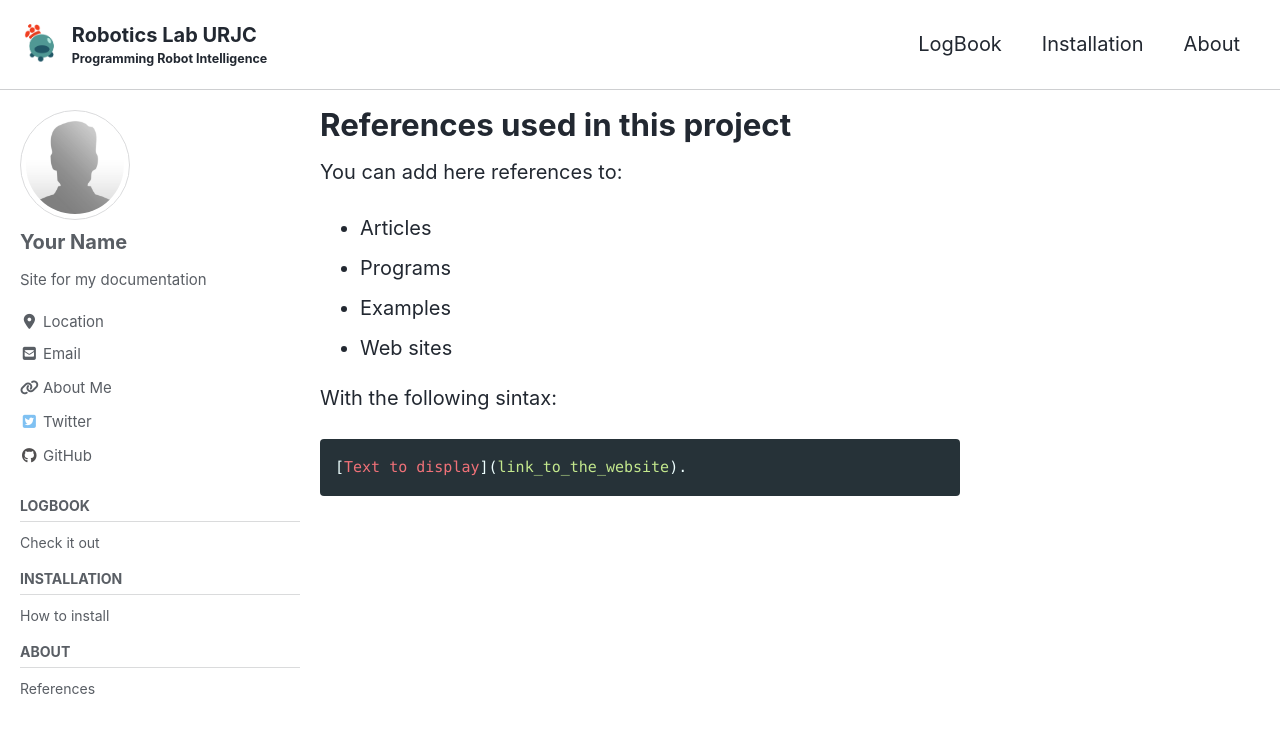
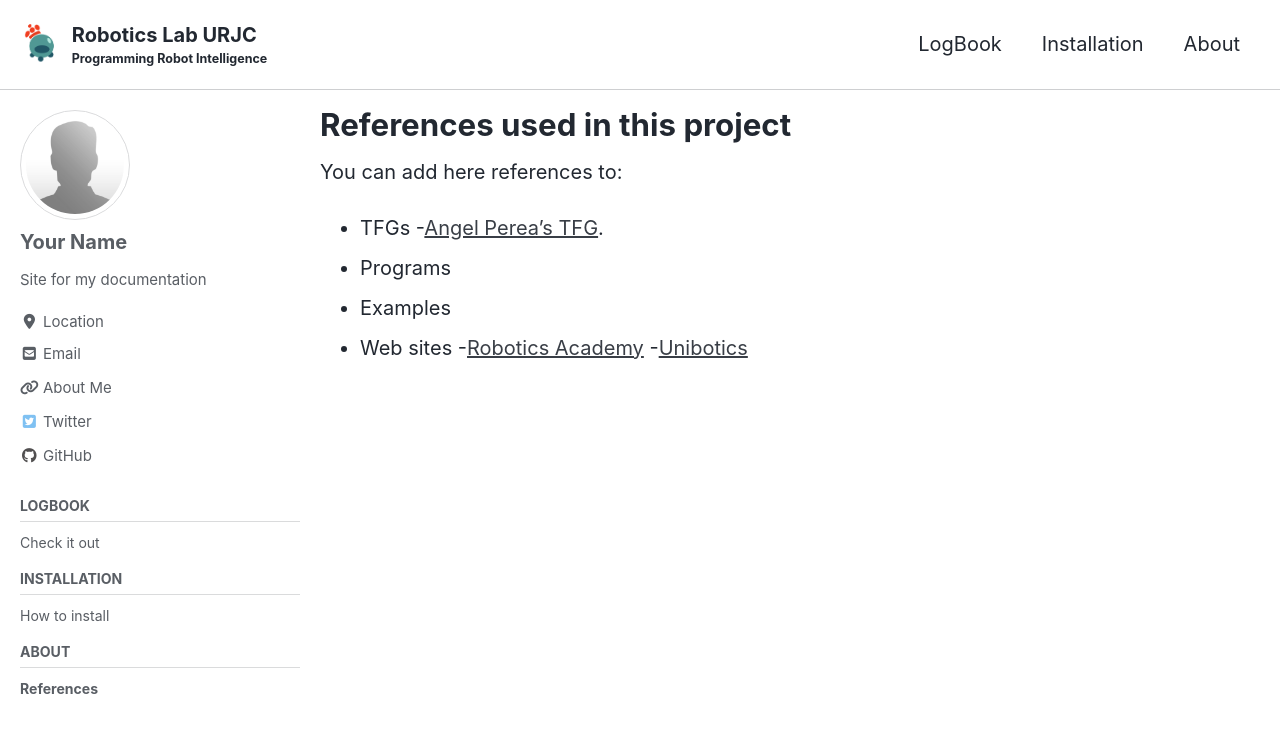
Before and after one commit to RoboticsLabURJC/2021-tfg-claudia-alvarez, a Jekyll site: the page built from docs/_pages/references.md, in a window 1280 px wide and 900 px high. Shown: the top 733 px of the window. Built offline with Jekyll 4.4.1, drawn with Linux system fonts in a browser that asks for light colours; cached includes are drawn as plain includes; nearby versions of some CDN libraries.

Commit message:
Update references.md

````diff
--- a/docs/_pages/references.md
+++ b/docs/_pages/references.md
@@ -8,13 +8,10 @@
 
 You can add here references to:
 
-- Articles
+- TFGs
+  -[Angel Perea's TFG](https://gsyc.urjc.es/jmplaza/students/tfg-kibotics-analytics-angel_perea-2020.pdf).
 - Programs
 - Examples
 - Web sites
-
-With the following sintax:
-
-```markdown
-[Text to display](link_to_the_website).
-```
+  -[Robotics Academy](https://jderobot.github.io/RoboticsAcademy/)
+  -[Unibotics](https://unibotics.org/)
````
Also changed, not shown: other parts of docs/_pages/references.md (+1 -1 lines).
